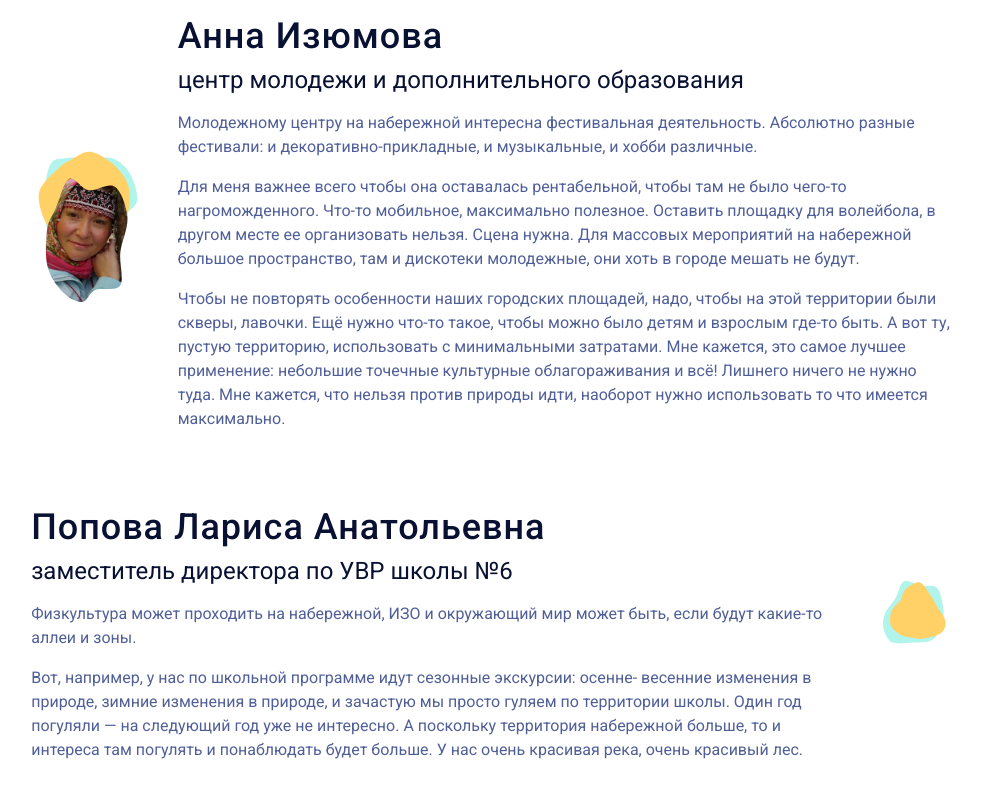
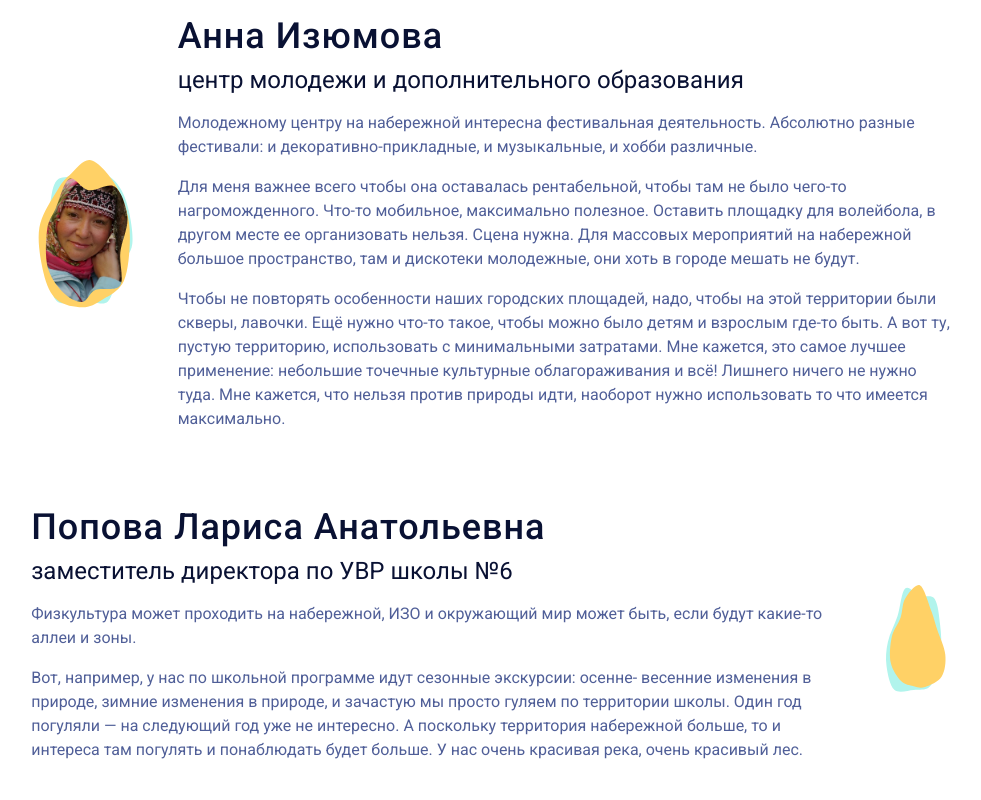
Before and after one commit to designunit/bereguray, a Next.js app: page / in a window 1280 px wide. Shown: the part 3600-4400 px from the top of the page, without its empty margins (148-1129 px from the left). Built offline with nearby package versions, Linux system fonts and the light colour scheme.

Commit message:
stories bubbles upd

```diff
--- a/src/components/Story/index.tsx
+++ b/src/components/Story/index.tsx
@@ -19,7 +19,8 @@ export const Story: React.SFC<StoryProps> = props => (
                             position: 'absolute',
                             maxWidth: '100%',
                             maxHeight: '100%',
-                            transform: `scale(1.1)`,
+                            height: '100%',
+                            width: 'fit-content',
                         }}
                         color='#B1F4EC'
                     />
@@ -28,6 +29,8 @@ export const Story: React.SFC<StoryProps> = props => (
                             position: 'absolute',
                             maxWidth: '100%',
                             maxHeight: '100%',
+                            height: '100%',
+                            width: 'fit-content',
                         }}
                         color='#FFD166'
                     />
```
